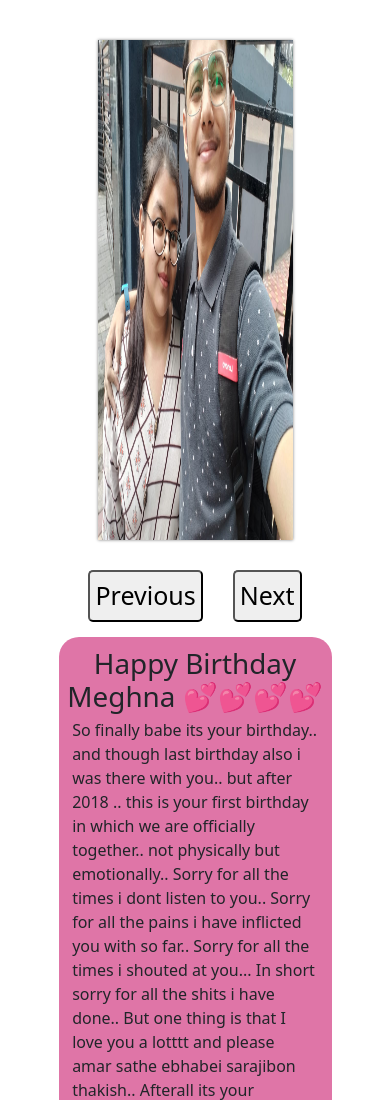
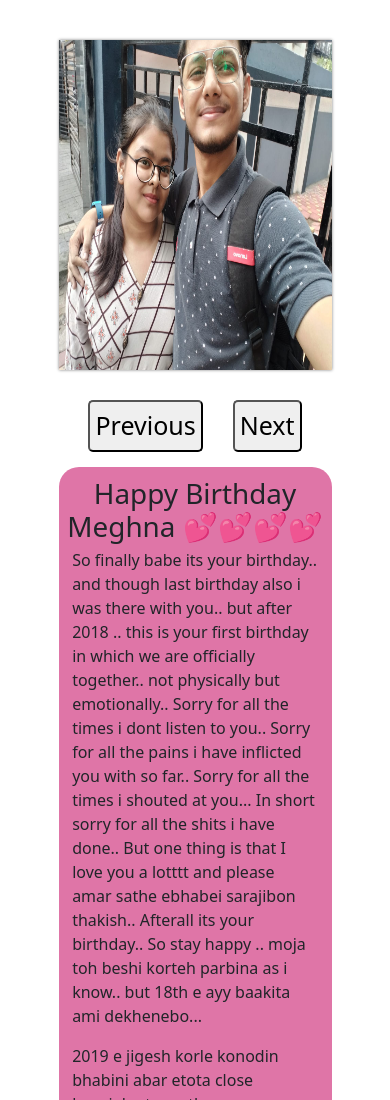
Before and after one commit to praetorian2710/meghna.github.io, a plain HTML site: page index.html in a window 390 px wide. Shown: the top 1100 px of the page. Drawn offline with nearby package versions, Linux system fonts and the light colour scheme.

Commit message:
updated once again

```diff
--- a/style.css
+++ b/style.css
@@ -98,3 +98,14 @@ p{
     padding-left: 5%;
     padding-right: 5%;
 }
+@media (max-width:700px) {
+    main{
+    width: 70%;
+    height: 330px;
+    margin: auto;
+    margin-top: 40px;
+    box-shadow: 0px 0px 3px grey;
+    position: relative;
+    overflow: hidden;
+    }
+  }
```
